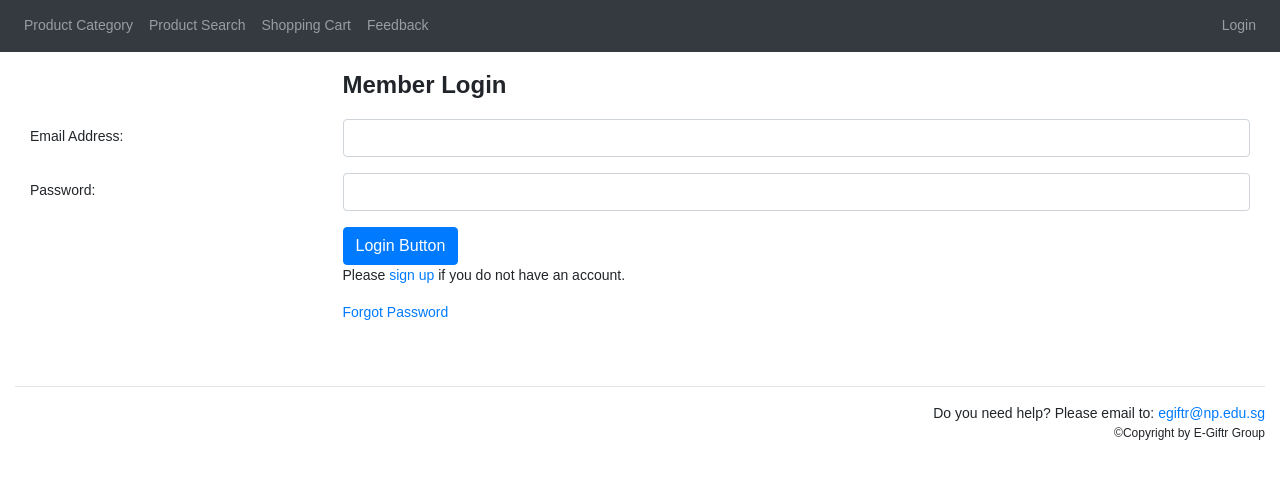
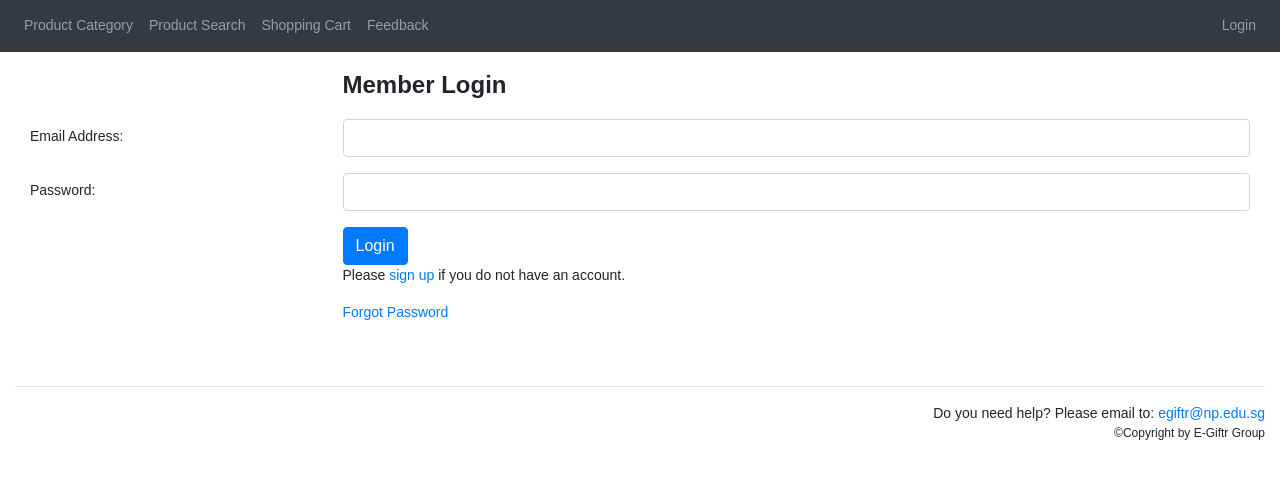
Before and after one commit to idlefrenchfry/ecad_assignment, a PHP site: page /login.php in a window 1280 px wide. Shown: the part 242-721 px from the top of the page. Run offline with PHP 8.4, Linux system fonts and the light colour scheme; some libraries are stand-ins or nearby versions.

Commit message:
Login button name change

```diff
--- a/login.php
+++ b/login.php
@@ -32,7 +32,7 @@ $MainContent .= "</div>";
 // 4th Row - Login Button
 $MainContent .= "<div class='form-group row'>";
 $MainContent .= "<div class='col-sm-9 offset-sm-3'>";
-$MainContent .= "<button class='btn btn-primary' type='submit'>Login Button</button>";
+$MainContent .= "<button class='btn btn-primary' type='submit'>Login</button>";
 $MainContent .= "<p>Please <a href='register.php'>sign up</a> if you do not have an account.</p>";
 $MainContent .= "<p><a href='forgetPassword.php'>Forgot Password</a></p>";
 
```
